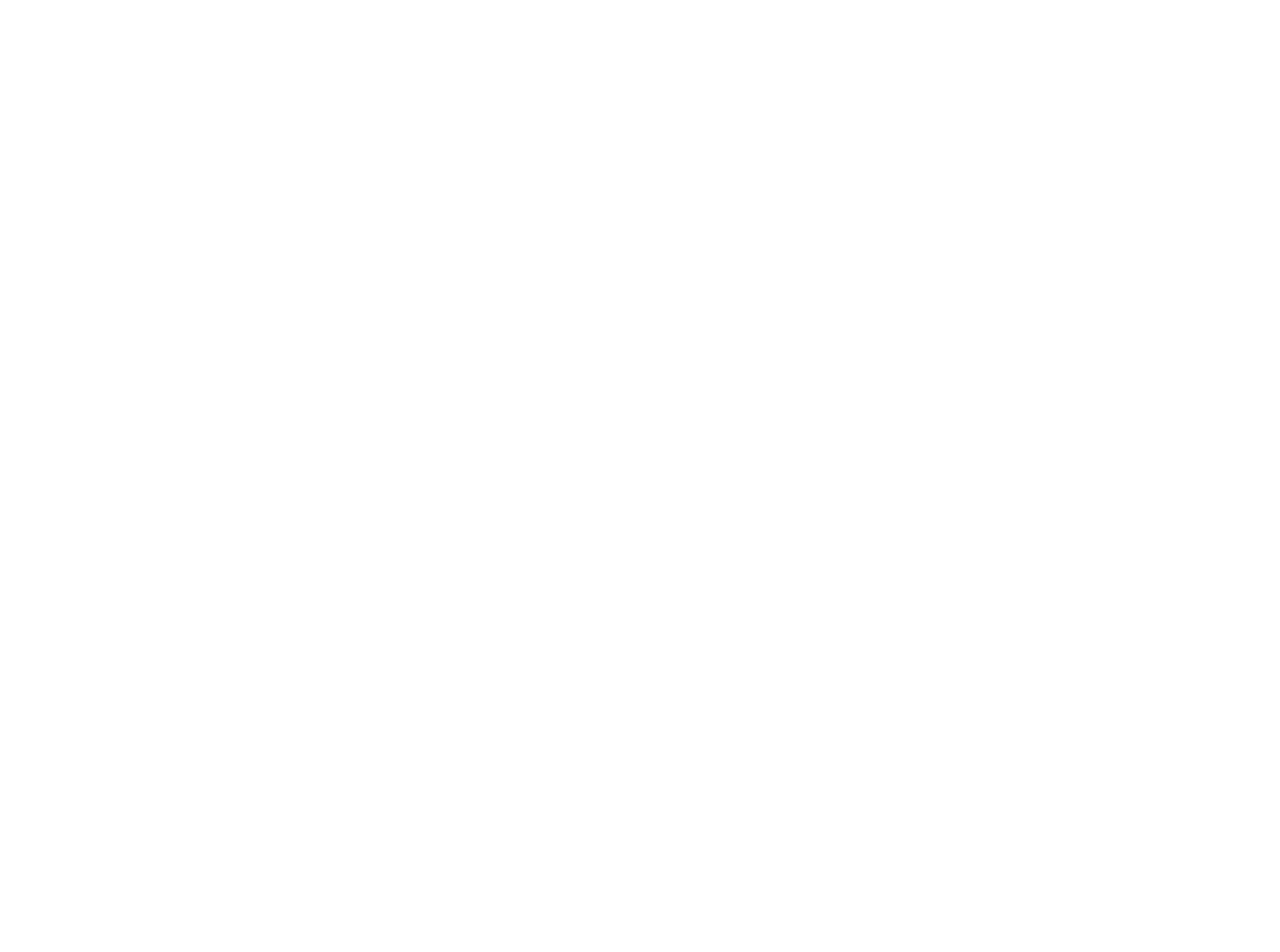
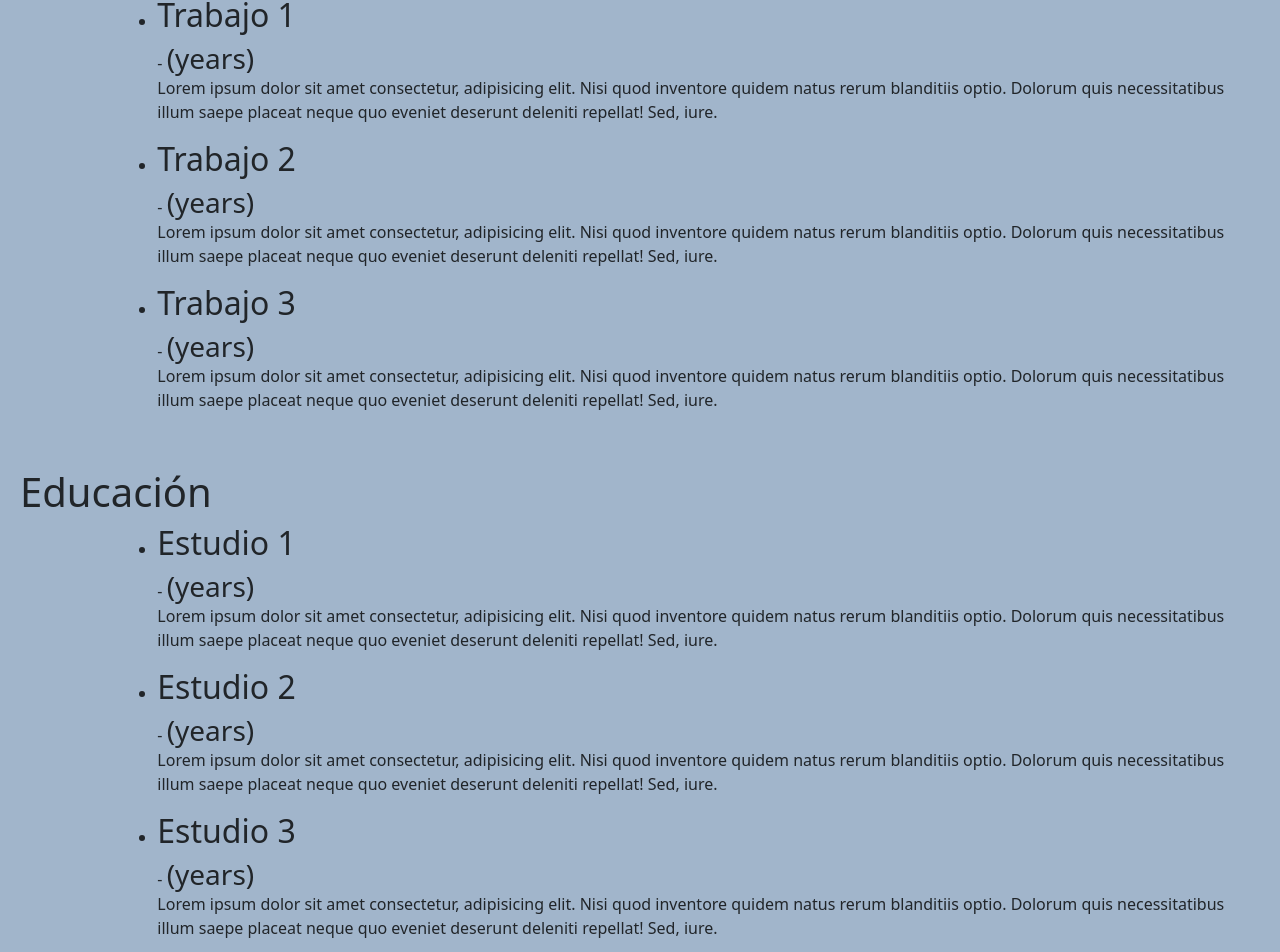
Before and after one commit to Natalinacn/portfolioFrontEnd, an Angular app: page / in a window 1280 px wide. Shown: the part 1012-1964 px from the top of the page. Before the commit the page ends 940 px from the top, so only its background shows below. Built offline with nearby package versions, Linux system fonts and the light colour scheme.

Commit message:
Agregado de componentes experiencia y estudios

```diff
--- a/src/app/app.component.html
+++ b/src/app/app.component.html
@@ -1,2 +1,4 @@
 <app-header></app-header>
 <app-acerca-de></app-acerca-de>
+<app-experiencia></app-experiencia>
+<app-educacion></app-educacion>
--- a/src/app/app.module.ts
+++ b/src/app/app.module.ts
@@ -9,6 +9,8 @@
 import { BannerComponent } from './components/banner/banner.component';
 import { AcercaDeComponent } from './components/acerca-de/acerca-de.component';
 import { HomeComponent } from './home/home.component';
+import { ExperienciaComponent } from './components/experiencia/experiencia.component';
+import { EducacionComponent } from './components/educacion/educacion.component';
 
 @NgModule({
   declarations: [
@@ -18,7 +20,9 @@
     SocialComponent,
     BannerComponent,
     AcercaDeComponent,
-    HomeComponent
+    HomeComponent,
+    ExperienciaComponent,
+    EducacionComponent
   ],
   imports: [
     BrowserModule,
--- a/src/app/components/acerca-de/acerca-de.component.html
+++ b/src/app/components/acerca-de/acerca-de.component.html
@@ -1,4 +1,3 @@
-<div class="container">
     <div class="row">
         <div class="col-xs-12 col-sm-2 col-md-2 col-lg-2">
             <img src="../../../assets/FotoPerfil.jpeg" class="img-fluid" id="fotodeperfil">
@@ -14,4 +13,3 @@
         </p>
     </span>
     </div>
-</div>
--- /dev/null
+++ b/src/app/components/educacion/educacion.component.css
@@ -0,0 +1,9 @@
+.row{
+    padding: 20px;
+    }
+    div{
+        background: #a1b5cb;
+    }
+    h1, h3{
+        display: inline;
+    }
--- /dev/null
+++ b/src/app/components/educacion/educacion.component.html
@@ -0,0 +1,30 @@
+<div class="row">
+    <h1>Educación</h1>
+    <div class="col-lg-1"></div>
+    <div class="col-lg-11">
+        <ul>
+            <li>
+                <h2>Estudio 1</h2> - <h3>(years)</h3>
+            </li>
+            <p>
+                Lorem ipsum dolor sit amet consectetur, adipisicing elit. Nisi quod inventore quidem natus rerum blanditiis optio. Dolorum quis necessitatibus illum saepe placeat neque quo eveniet deserunt deleniti repellat! Sed, iure.
+            </p>
+        </ul>
+        <ul>
+            <li>
+                <h2>Estudio 2</h2> - <h3>(years)</h3>
+            </li>
+            <p>
+                Lorem ipsum dolor sit amet consectetur, adipisicing elit. Nisi quod inventore quidem natus rerum blanditiis optio. Dolorum quis necessitatibus illum saepe placeat neque quo eveniet deserunt deleniti repellat! Sed, iure.
+            </p>
+        </ul>
+        <ul>
+            <li>
+                <h2>Estudio 3</h2> - <h3>(years)</h3>
+            </li>
+            <p>
+                Lorem ipsum dolor sit amet consectetur, adipisicing elit. Nisi quod inventore quidem natus rerum blanditiis optio. Dolorum quis necessitatibus illum saepe placeat neque quo eveniet deserunt deleniti repellat! Sed, iure.
+            </p>
+        </ul>
+    </div>
+</div>
--- /dev/null
+++ b/src/app/components/educacion/educacion.component.ts
@@ -0,0 +1,15 @@
+import { Component, OnInit } from '@angular/core';
+
+@Component({
+  selector: 'app-educacion',
+  templateUrl: './educacion.component.html',
+  styleUrls: ['./educacion.component.css']
+})
+export class EducacionComponent implements OnInit {
+
+  constructor() { }
+
+  ngOnInit(): void {
+  }
+
+}
--- /dev/null
+++ b/src/app/components/experiencia/experiencia.component.css
@@ -0,0 +1,9 @@
+.row{
+    padding: 20px;
+    }
+    div{
+        background: #a1b5cb;
+    }
+    h1, h3{
+        display: inline;
+    }
--- /dev/null
+++ b/src/app/components/experiencia/experiencia.component.html
@@ -0,0 +1,30 @@
+<div class="row">
+    <h1>Experiencia Laboral</h1>
+    <div class="col-lg-1"></div>
+    <div class="col-lg-11">
+        <ul>
+            <li>
+                <h2>Trabajo 1</h2> - <h3>(years)</h3>
+            </li>
+            <p>
+                Lorem ipsum dolor sit amet consectetur, adipisicing elit. Nisi quod inventore quidem natus rerum blanditiis optio. Dolorum quis necessitatibus illum saepe placeat neque quo eveniet deserunt deleniti repellat! Sed, iure.
+            </p>
+        </ul>
+        <ul>
+            <li>
+                <h2>Trabajo 2</h2> - <h3>(years)</h3>
+            </li>
+            <p>
+                Lorem ipsum dolor sit amet consectetur, adipisicing elit. Nisi quod inventore quidem natus rerum blanditiis optio. Dolorum quis necessitatibus illum saepe placeat neque quo eveniet deserunt deleniti repellat! Sed, iure.
+            </p>
+        </ul>
+        <ul>
+            <li>
+                <h2>Trabajo 3</h2> - <h3>(years)</h3>
+            </li>
+            <p>
+                Lorem ipsum dolor sit amet consectetur, adipisicing elit. Nisi quod inventore quidem natus rerum blanditiis optio. Dolorum quis necessitatibus illum saepe placeat neque quo eveniet deserunt deleniti repellat! Sed, iure.
+            </p>
+        </ul>
+    </div>
+</div>
--- /dev/null
+++ b/src/app/components/experiencia/experiencia.component.ts
@@ -0,0 +1,15 @@
+import { Component, OnInit } from '@angular/core';
+
+@Component({
+  selector: 'app-experiencia',
+  templateUrl: './experiencia.component.html',
+  styleUrls: ['./experiencia.component.css']
+})
+export class ExperienciaComponent implements OnInit {
+
+  constructor() { }
+
+  ngOnInit(): void {
+  }
+
+}
```
Also changed, not shown: 2 other files (tests, documents, lock files or other folders).
